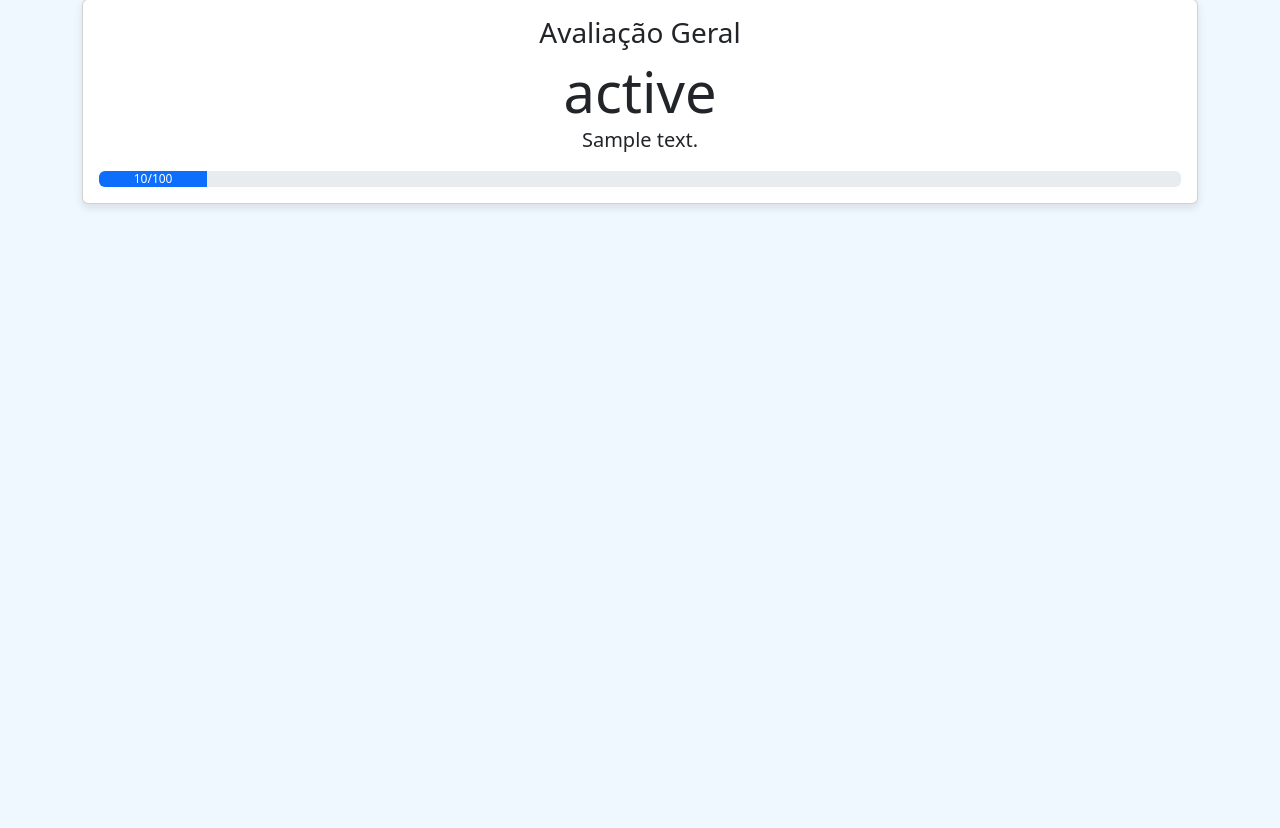
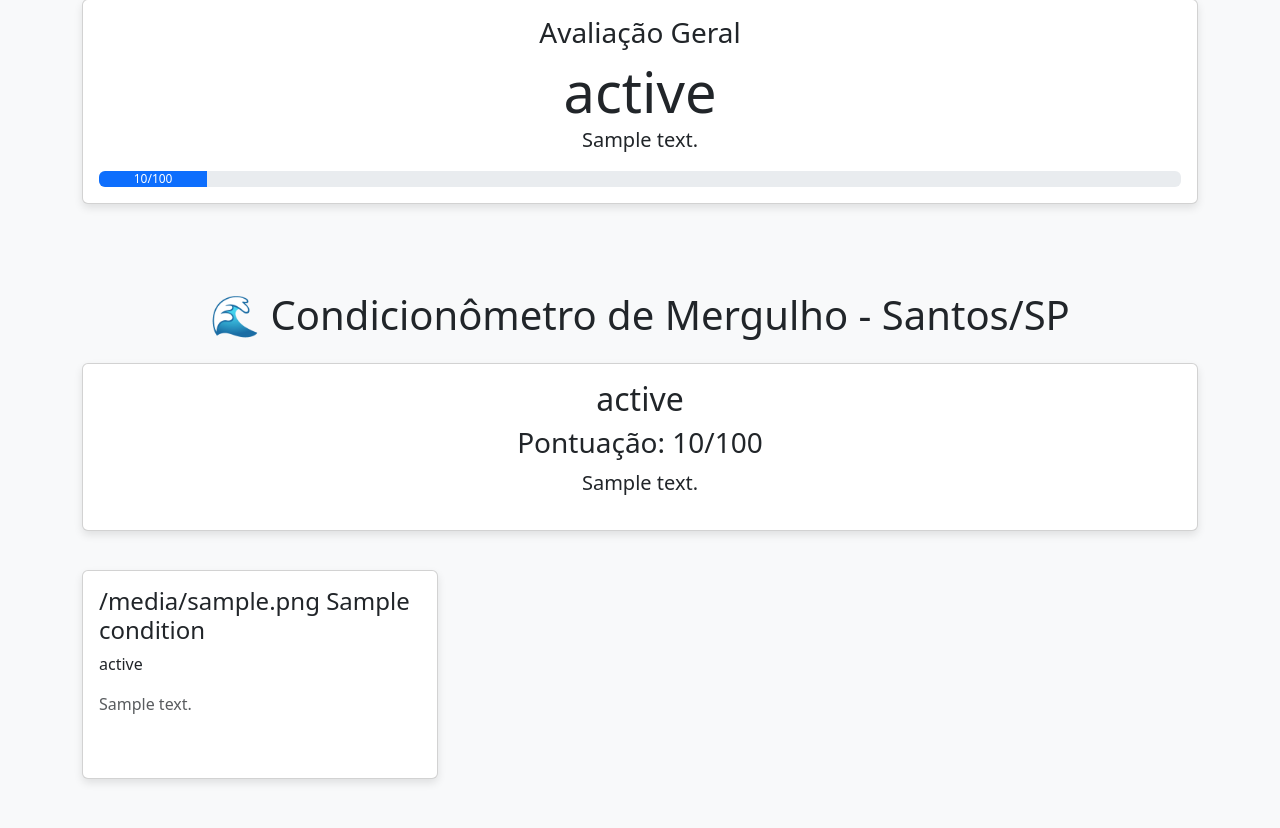
Before and after one commit to hericmr/apidiver, a Flask app: template templates/index.html in a window 1280 px wide. Shown: the part 379-1207 px from the top of the page. Before the commit the page ends 587 px from the top, so only its background shows below. Run offline with Flask 3, Linux system fonts and the light colour scheme; the template is opened without the code that fills it: most values are stand-ins (such as "Sample title", 1, 10 or a date in 2020).

Commit message:
Assistant checkpoint: Create template and restart Flask server
Assistant generated file changes:
- templates/index.html: Create basic HTML template

---

User prompt:

eu na0o consegui ver o site

Replit-Commit-Author: Assistant
Replit-Commit-Session-Id: 4d82ae1c-5160-4fab-a645-06d1242b6158

```diff
--- a/templates/index.html
+++ b/templates/index.html
@@ -48,3 +48,39 @@
     </div>
 </body>
 </html>
+<!DOCTYPE html>
+<html lang="pt-BR">
+<head>
+    <meta charset="UTF-8">
+    <meta name="viewport" content="width=device-width, initial-scale=1.0">
+    <title>Condicionômetro de Mergulho</title>
+    <link href="https://cdn.jsdelivr.net/npm/bootstrap@5.3.0/dist/css/bootstrap.min.css" rel="stylesheet">
+</head>
+<body class="bg-light">
+    <div class="container py-5">
+        <h1 class="text-center mb-4">🌊 Condicionômetro de Mergulho - Santos/SP</h1>
+
+        <div class="card mb-4">
+            <div class="card-body text-center">
+                <h2>{{ evaluation.status }}</h2>
+                <h3>Pontuação: {{ evaluation.score }}/100</h3>
+                <p class="lead">{{ evaluation.description }}</p>
+            </div>
+        </div>
+
+        <div class="row">
+            {% for condition in conditions %}
+            <div class="col-md-4 mb-3">
+                <div class="card h-100">
+                    <div class="card-body">
+                        <h4>{{ condition.icon }} {{ condition.title }}</h4>
+                        <p class="card-text">{{ condition.status }}</p>
+                        <p class="text-muted">{{ condition.description }}</p>
+                    </div>
+                </div>
+            </div>
+            {% endfor %}
+        </div>
+    </div>
+</body>
+</html>
```
